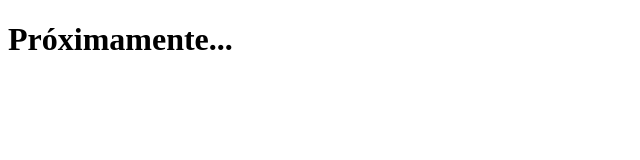
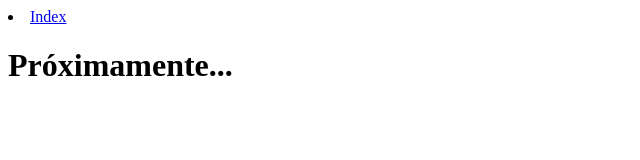
Before and after one commit to aronfp/Peliculasramirezcarreteroaron, a plain HTML site: page acercade.html in a window 1280 px wide. Shown: the whole page, without its empty margins (0-640 px from the left). Drawn offline with Linux system fonts and the light colour scheme.

Commit message:
Add files via upload

```diff
--- a/acercade.html
+++ b/acercade.html
@@ -6,6 +6,7 @@
     <title>Acerca de </title>
 </head>
 <body>
+    <li><a href="index.html">Index</a></li>
     <h1>Próximamente...</h1>
 </body>
 </html>
```
Also changed, not shown: precios.html (+1 -0 lines).
